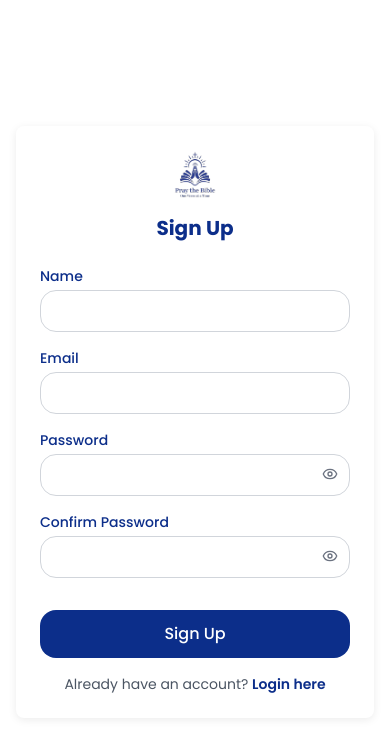
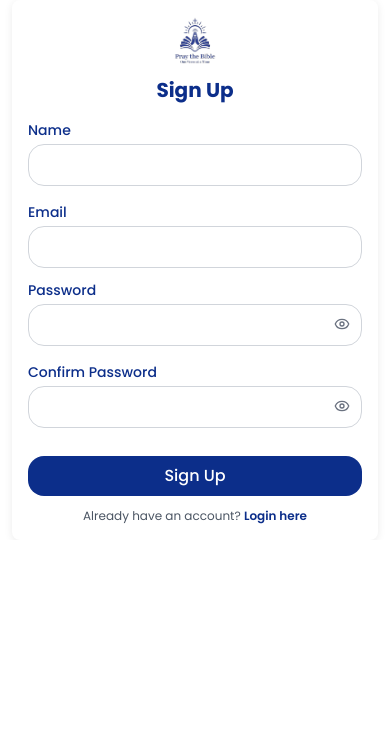
Before and after one commit to preckidtech/Pray-in-Verses, a React (Vite) app: page /signup in a window 390 px wide. Shown: the top 732 px of the page. Built offline with nearby package versions, Linux system fonts and the light colour scheme.

Commit message:
still fixing

```diff
--- a/src/index.css
+++ b/src/index.css
@@ -7,8 +7,14 @@ body {
   @apply bg-cream text-primary font-sans antialiased;
 }
 
-html,
-body {
+/* .login,
+.signup,
+.welcome {
   height: 100%;
   overflow: hidden;
-}
+} */
+
+/* html body {
+  height: 100%;
+  overflow: hidden;
+} */
--- a/src/pages/onboarding/Login.jsx
+++ b/src/pages/onboarding/Login.jsx
@@ -39,6 +39,7 @@ const Login = () => {
       return;
     }
 
+    // safe parse
     let users = [];
     try {
       const raw = localStorage.getItem("users");
@@ -59,27 +60,34 @@ const Login = () => {
     const user = users[idx];
     const hashedInput = await hashPassword(password);
 
+    // if stored password looks hashed, compare hashes
     if (isHexSha256(user.password)) {
       if (user.password !== hashedInput) {
         toast.error("Incorrect password");
         return;
       }
     } else {
+      // stored password is plain text - allow login and migrate to hashed
       if (user.password !== password) {
         toast.error("Incorrect password");
         return;
       }
+      // migrate: replace stored plain password with hashed version
       users[idx] = { ...user, password: hashedInput };
       localStorage.setItem("users", JSON.stringify(users));
     }
 
+    // Login success
     const safeUser = { ...users[idx] };
+    // optionally remove password before sending to store
     delete safeUser.password;
 
     if (typeof loginAction === "function") {
       try {
         loginAction(safeUser);
-      } catch {}
+      } catch {
+        // ignore store errors
+      }
     }
 
     toast.success(`Welcome back, ${user.name || "User"}!`);
@@ -87,21 +95,32 @@ const Login = () => {
   };
 
   return (
-    <div className="h-screen w-screen flex items-center justify-center bg-white overflow-hidden px-4">
-      <div className="bg-white rounded-xl shadow-soft w-full max-w-md p-6">
+    <div className="m-auto">
+      <div className="h-full flex items-center justify-center bg-white px-3 sm:px-4">
+        <div className="bg-white rounded-xl shadow-soft w-full max-w-md max-h-[90vh] overflow-y-auto">
+          <div className="p-4 sm:p-6">
+            {/* logo */}
             <img
               src={logo}
               alt="pray in verses"
-          className="h-14 w-14 sm:h-16 sm:w-16 mb-4 object-cover object-top m-auto"
+              className="h-14 w-14 sm:h-16 sm:w-16 mb-3 sm:mb-4 object-cover object-top m-auto"
             />
 
-        <h2 className="text-lg sm:text-xl font-bold mb-6 text-center">
+            {/* title */}
+            <h2 className="text-lg sm:text-xl font-bold mb-4 sm:mb-6 text-center">
               Welcome to Pray in Verses
             </h2>
 
-        <form className="space-y-4" onSubmit={handleSubmit} noValidate>
+            <form
+              className="space-y-3 sm:space-y-4"
+              onSubmit={handleSubmit}
+              noValidate
+            >
               <div>
-            <label htmlFor="email" className="block text-sm font-medium mb-1">
+                <label
+                  htmlFor="email"
+                  className="block text-sm font-medium mb-1"
+                >
                   Email
                 </label>
                 <input
@@ -116,7 +135,10 @@ const Login = () => {
               </div>
 
               <div className="relative">
-            <label htmlFor="password" className="block text-sm font-medium mb-1">
+                <label
+                  htmlFor="password"
+                  className="block text-sm font-medium mb-1"
+                >
                   Password
                 </label>
                 <input
@@ -141,13 +163,13 @@ const Login = () => {
               <Button
                 type="submit"
                 variant="primary"
-            className="w-full py-3 text-base sm:text-lg"
+                className="w-full py-2 sm:py-3 text-base sm:text-lg"
               >
                 Login
               </Button>
             </form>
 
-        <div className="mt-4 text-center text-sm text-gray-600">
+            <div className="mt-3 sm:mt-4 text-center text-xs sm:text-sm text-gray-600">
               <Link
                 to="/forgot-password"
                 className="text-primary font-semibold hover:underline block mb-2"
@@ -166,6 +188,8 @@ const Login = () => {
             </div>
           </div>
         </div>
+      </div>
+    </div>
   );
 };
 
--- a/src/pages/onboarding/Signup.jsx
+++ b/src/pages/onboarding/Signup.jsx
@@ -5,7 +5,7 @@ import Button from "../../components/ui/Button";
 import { useAuthStore } from "../../store";
 import { Eye, EyeOff } from "lucide-react";
 import toast from "react-hot-toast";
-import logo from "../../assets/images/praythebible.png";
+import logo from "../../assets/images/praythebible.png"
 
 const Signup = () => {
   const signup = useAuthStore((s) => s.signup);
@@ -38,6 +38,7 @@ const Signup = () => {
       return false;
     }
 
+    // Password must contain 8+ chars, uppercase, lowercase, number, special char
     const passwordRegex =
       /^(?=.*[a-z])(?=.*[A-Z])(?=.*\d)(?=.*[@$!%*?&#])[A-Za-z\d@$!%*?&#]{8,}$/;
     if (!passwordRegex.test(password)) {
@@ -55,6 +56,7 @@ const Signup = () => {
     return true;
   };
 
+  // 🔐 Hash password using SHA-256
   const hashPassword = async (password) => {
     const encoder = new TextEncoder();
     const data = encoder.encode(password);
@@ -80,7 +82,7 @@ const Signup = () => {
     const newUser = {
       name: form.name,
       email: form.email,
-      password: hashedPassword,
+      password: hashedPassword, // 🔐 Save only hashed password
     };
 
     users.push(newUser);
@@ -92,19 +94,14 @@ const Signup = () => {
   };
 
   return (
-    <div className="h-screen w-screen flex items-center justify-center bg-white overflow-hidden px-4">
-      <div className="bg-white rounded-lg shadow-soft w-full max-w-md p-6">
-        <img
-          src={logo}
-          alt="pray in verse"
-          className="m-auto h-12 w-12 sm:h-16 sm:w-16 object-cover object-center mb-4"
-        />
+    <div className="h-full overflow-hidden flex items-center justify-center bg-white px-3 sm:px-4">
+      <div className="bg-white grid align-middle rounded-lg shadow-soft w-full max-w-md max-h-[95vh] ">
+        <div className="p-4 sm:p-6">
+          <img src={logo} alt="pray in verse" className="m-auto h-12 w-12 sm:h-16 sm:w-16 object-cover object-center mb-3 sm:mb-4"/>
 
-        <h2 className="text-xl sm:text-2xl font-bold mb-6 text-center">
-          Sign Up
-        </h2>
+          <h2 className="text-xl sm:text-2xl font-bold mb-4 sm:mb-6 text-center">Sign Up</h2>
 
-        <form className="space-y-4" onSubmit={handleSubmit}>
+          <form className="space-y-3 sm:space-y-4" onSubmit={handleSubmit}>
             <Input
               label="Name"
               name="name"
@@ -122,6 +119,7 @@ const Signup = () => {
               required
             />
 
+            {/* Password with eye toggle */}
             <div className="relative">
               <Input
                 label="Password"
@@ -139,6 +137,7 @@ const Signup = () => {
               </span>
             </div>
 
+            {/* Confirm Password with eye toggle */}
             <div className="relative">
               <Input
                 label="Confirm Password"
@@ -156,16 +155,13 @@ const Signup = () => {
               </span>
             </div>
 
-          <Button
-            type="submit"
-            variant="primary"
-            className="w-full py-3 text-base sm:text-lg"
-          >
+            <Button type="submit" variant="primary" className="w-full py-2 sm:py-3">
               Sign Up
             </Button>
           </form>
 
-        <p className="text-center text-sm text-gray-600 mt-4">
+          {/* Login redirect */}
+          <p className="text-center text-xs sm:text-sm text-gray-600 mt-3 sm:mt-4">
             Already have an account?{" "}
             <Link
               to="/login"
@@ -176,6 +172,7 @@ const Signup = () => {
           </p>
         </div>
       </div>
+    </div>
   );
 };
 
--- a/src/pages/onboarding/Welcome.jsx
+++ b/src/pages/onboarding/Welcome.jsx
@@ -4,13 +4,13 @@ import logo from "../../assets/images/whiteLogo.png";
 
 const Welcome = () => {
   return (
-    <div className="h-screen overflow-hidden bg-gradient-to-br from-primary to-secondary flex items-center justify-center px-6 md:px-16">
-      <div className="grid md:grid-cols-2 gap-0 max-w-6xl w-full rounded-2xl shadow-2xl overflow-hidden">
-        {/* Left info section - Hidden on mobile, visible on md+ */}
+    <div className="h-screen w-full overflow-hidden bg-gradient-to-br from-primary to-secondary flex items-center justify-center px-4 md:px-16">
+      <div className="grid md:grid-cols-2 w-full max-w-6xl rounded-2xl shadow-2xl overflow-hidden h-full md:h-auto">
+        {/* Left info section - Hidden on mobile */}
         <div className="hidden md:flex items-center justify-center bg-gray-100 text-gray-800 p-10">
-          <div className="max-w-md text-center md:text-left">
-            <h2 className="text-3xl font-bold mb-4">ABOUT PRAY IN VERSES</h2>
-            <p className="text-sm text-justify leading-relaxed opacity-80">
+          <div className="max-w-md text-left space-y-4">
+            <h2 className="text-3xl font-bold">ABOUT PRAY IN VERSES</h2>
+            <p className="text-sm leading-relaxed opacity-80 text-justify">
               Pray in Verses is a unique devotional platform designed to help
               you connect deeply with God's Word through prayer. Instead of
               rushing through chapters or skimming familiar passages, this
@@ -24,12 +24,14 @@ const Welcome = () => {
         </div>
 
         {/* Right signup/login section */}
-        <div className="flex flex-col items-center justify-center bg-gradient-to-br from-primary to-secondary text-white py-8 px-6 min-h-[500px] h-full">
-          <img src={logo} alt="logo" className="w-32 mb-4" />
-          <h1 className="text-4xl font-bold mb-2">Pray in Verses</h1>
-          <p className="text-lg opacity-90">Turn every verse into prayers</p>
+        <div className="flex flex-col items-center justify-center bg-gradient-to-br from-primary to-secondary text-white py-6 px-4 h-full">
+          <img src={logo} alt="logo" className="w-28 md:w-32 mb-4" />
+          <h1 className="text-3xl md:text-4xl font-bold mb-2">Pray in Verses</h1>
+          <p className="text-base md:text-lg opacity-90 text-center">
+            Turn every verse into prayers
+          </p>
 
-          <div className="flex flex-col space-y-4 mt-10 w-full max-w-sm">
+          <div className="flex flex-col space-y-4 mt-8 w-full max-w-sm">
             <Link to="/signup">
               <Button
                 variant="primary"
```
Lines whose indentation alone changed are shown as unchanged.
